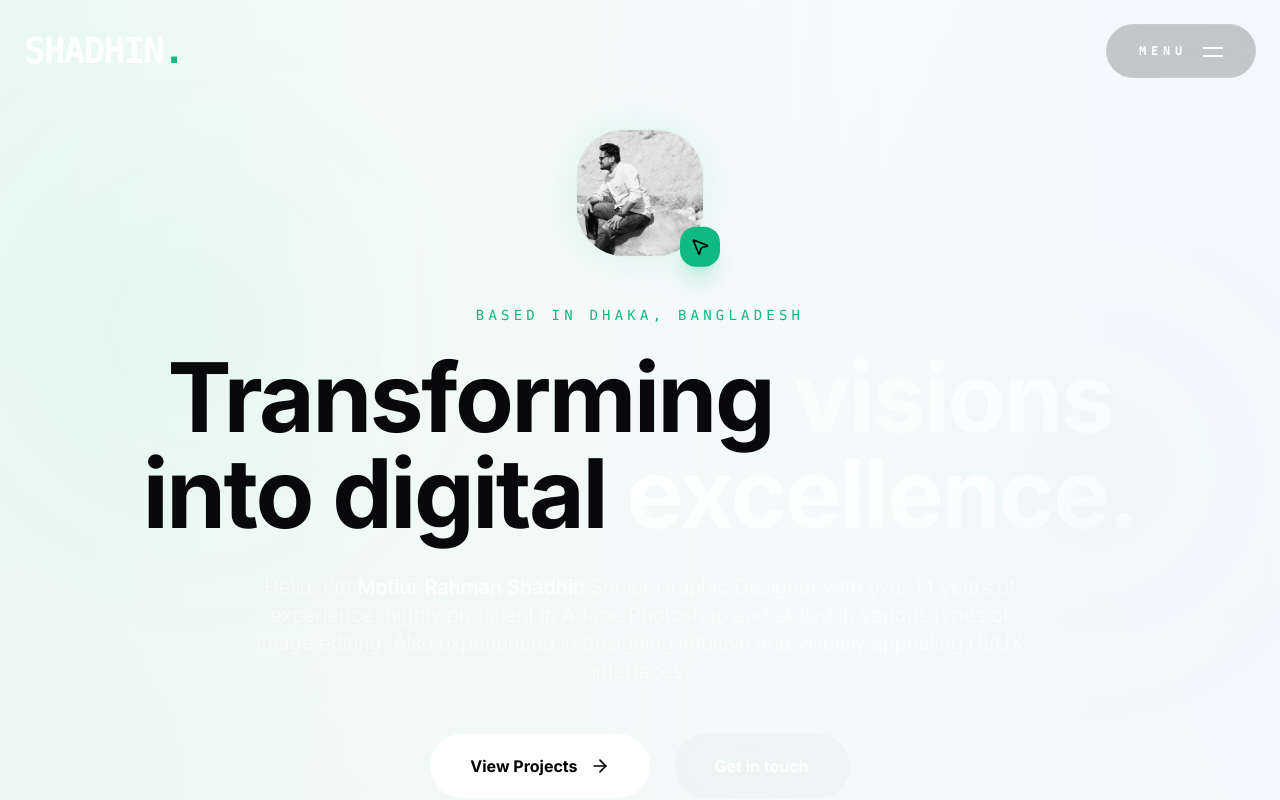
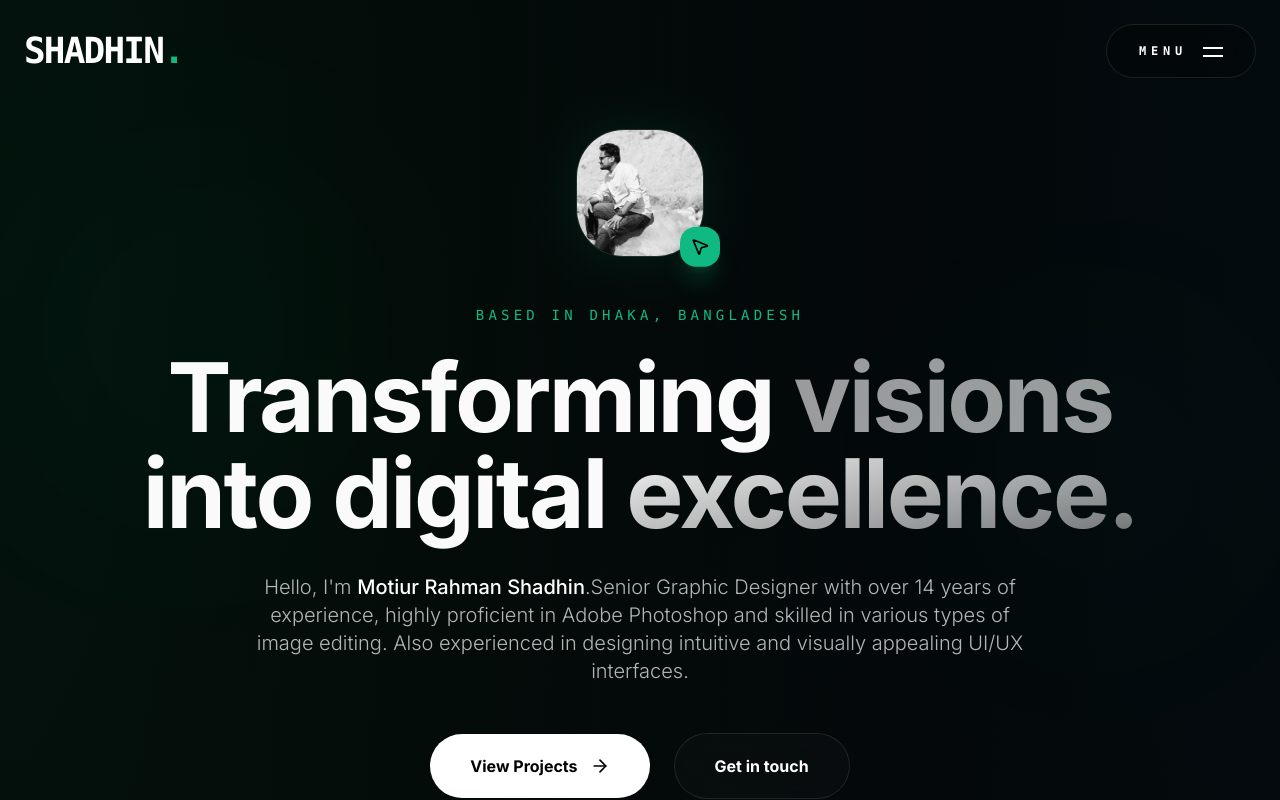
Before and after one commit to shadhin-rahman/shadhin-portfolio, a Next.js app: page / in a window 1280 px wide. Shown: the top 800 px of the page. Built offline with nearby package versions, Linux system fonts and the light colour scheme.

Commit message:
Reverted to Force Dark Mode for consistent premium look

```diff
--- a/app/globals.css
+++ b/app/globals.css
@@ -4,20 +4,17 @@
 
 :root {
   --background: 240 10% 2%;
-  /* Deep Black */
   --foreground: 0 0% 98%;
   --card: 240 10% 4%;
   --card-foreground: 0 0% 98%;
   --popover: 240 10% 4%;
   --popover-foreground: 0 0% 98%;
   --primary: 158 94% 40%;
-  /* Emerald */
   --primary-foreground: 144 100% 97%;
   --secondary: 240 4% 16%;
   --secondary-foreground: 0 0% 98%;
   --muted: 240 4% 12%;
   --muted-foreground: 240 5% 85%;
-  /* Brighter for better visibility */
   --accent: 158 94% 40%;
   --accent-foreground: 0 0% 98%;
   --destructive: 0 63% 31%;
@@ -32,31 +29,6 @@
   --glass-border: rgba(255, 255, 255, 0.05);
 }
 
-@media (prefers-color-scheme: light) {
-  :root {
-    --background: 0 0% 98%;
-    --foreground: 240 10% 3.9%;
-    --card: 0 0% 100%;
-    --card-foreground: 240 10% 3.9%;
-    --popover: 0 0% 100%;
-    --popover-foreground: 240 10% 3.9%;
-    --primary: 158 94% 35%;
-    --primary-foreground: 0 0% 98%;
-    --secondary: 240 4.8% 95.9%;
-    --secondary-foreground: 240 5.9% 10%;
-    --muted: 240 4.8% 95.9%;
-    --muted-foreground: 240 3.8% 46.1%;
-    --accent: 158 94% 35%;
-    --accent-foreground: 240 5.9% 10%;
-    --border: 240 5.9% 90%;
-    --input: 240 5.9% 90%;
-    --mesh-bg-1: #fdfdfd;
-    --mesh-bg-2: #f0f0f0;
-    --glass-bg: rgba(0, 0, 0, 0.02);
-    --glass-border: rgba(0, 0, 0, 0.1);
-  }
-}
-
 @layer base {
   * {
     @apply border-border;
@@ -67,7 +39,7 @@
   }
 
   body {
-    @apply bg-background text-foreground antialiased transition-colors duration-300;
+    @apply bg-background text-foreground antialiased;
     font-feature-settings: "rlig" 1, "calt" 1;
   }
 }
```
